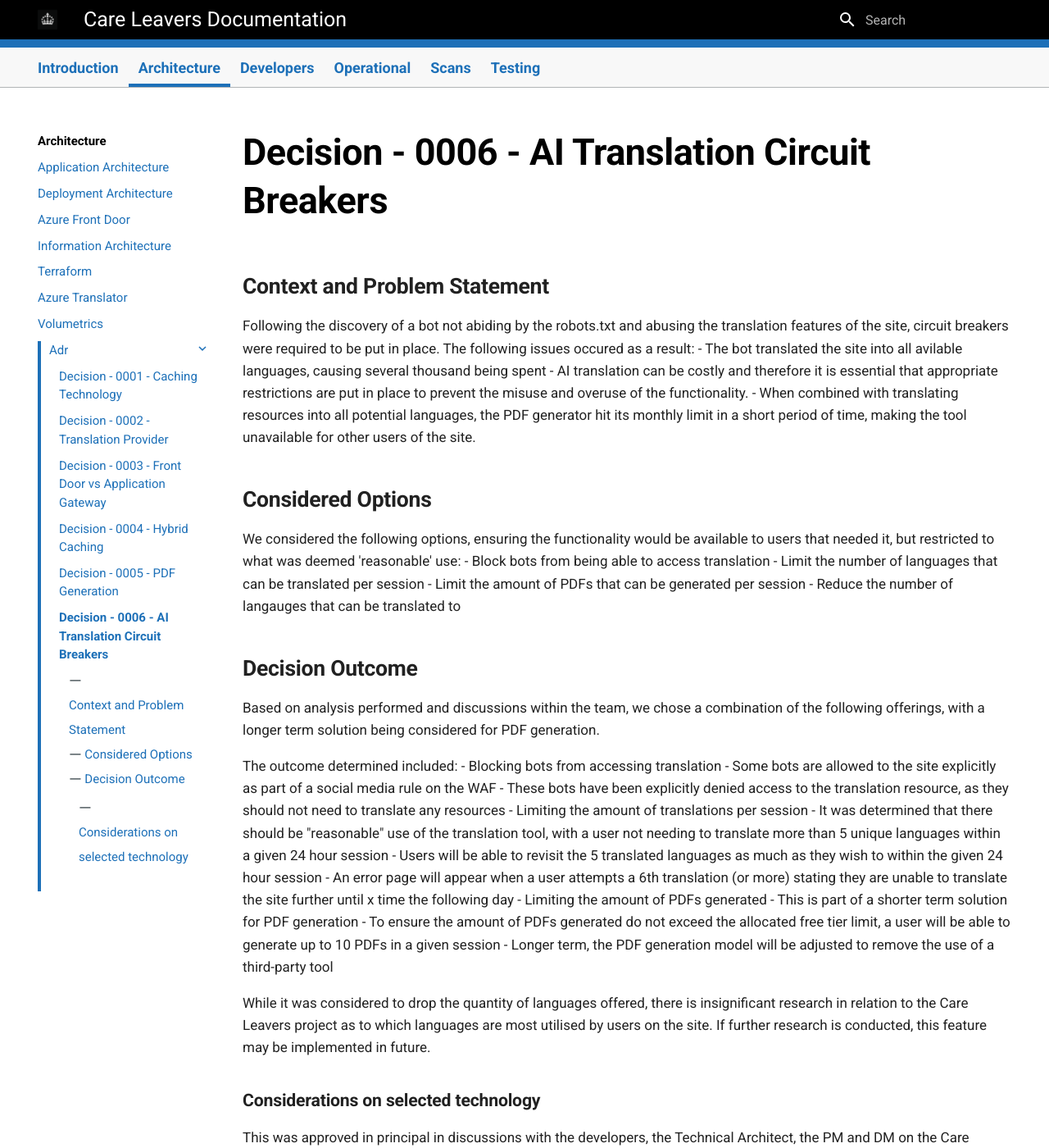
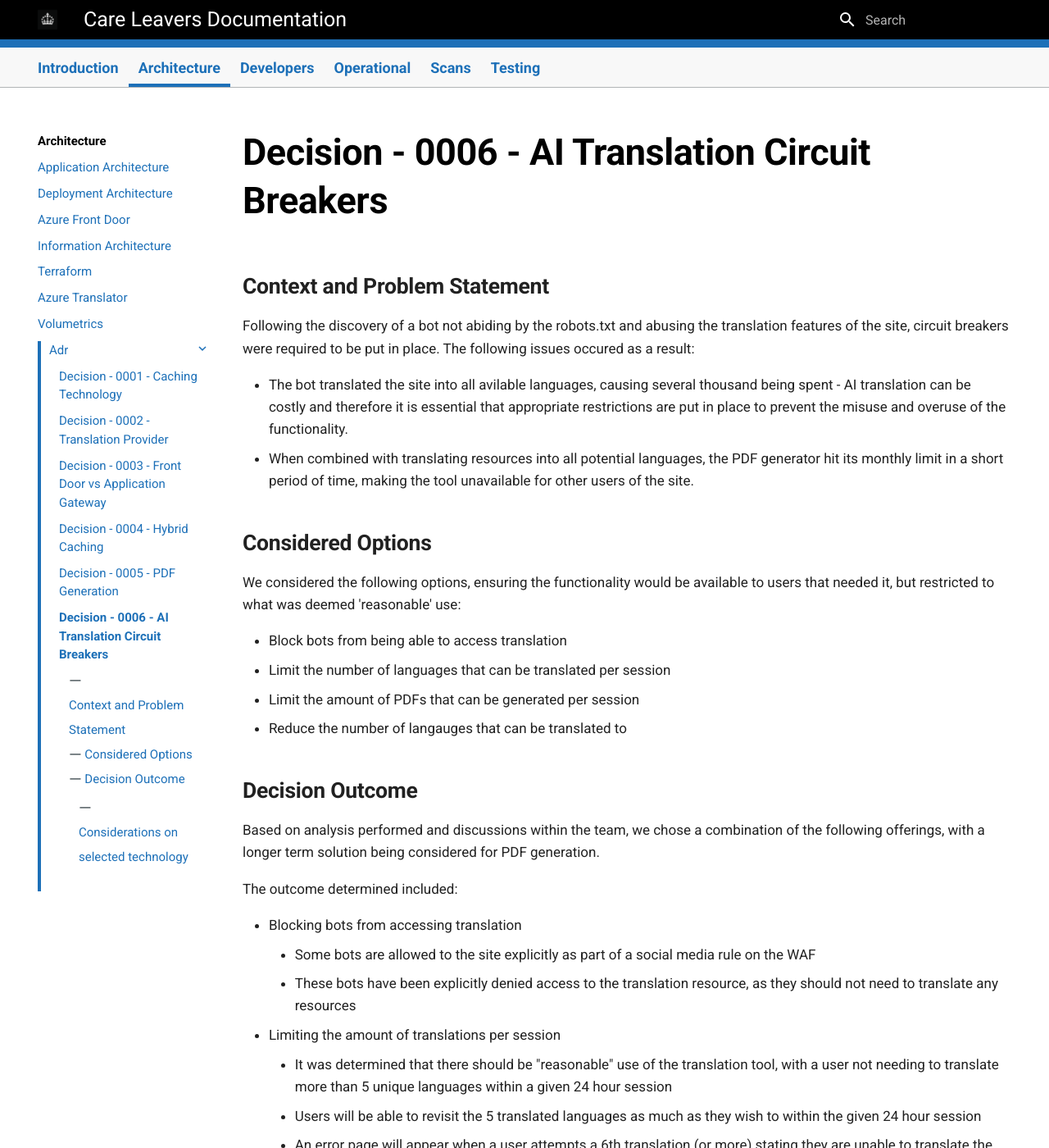
Before and after one commit to DFE-Digital/care-leavers, an MkDocs documentation site: the page built from docs/architecture/adr/006-ai-translation-circuit-breakers.md, in a window 1280 px wide and 1400 px high. Shown: the whole window at 82% size. Built offline with MkDocs 1.6.1 and Material for MkDocs 9.7.7, drawn with Linux system fonts in a browser that asks for light colours; part of the change alters nothing that is shown; some of the changed text lies outside the part shown.

Commit message:
Reformatting the documentation (#425)
* CL-333 ADR for AI translation

* CL-333 Reformatting document

```diff
--- a/docs/architecture/adr/006-ai-translation-circuit-breakers.md
+++ b/docs/architecture/adr/006-ai-translation-circuit-breakers.md
@@ -3,12 +3,14 @@
 ## Context and Problem Statement
 
 Following the discovery of a bot not abiding by the robots.txt and abusing the translation features of the site, circuit breakers were required to be put in place. The following issues occured as a result:
+
 - The bot translated the site into all avilable languages, causing several thousand being spent - AI translation can be costly and therefore it is essential that appropriate restrictions are put in place to prevent the misuse and overuse of the functionality.
 - When combined with translating resources into all potential languages, the PDF generator hit its monthly limit in a short period of time, making the tool unavailable for other users of the site.
 
 ## Considered Options
 
 We considered the following options, ensuring the functionality would be available to users that needed it, but restricted to what was deemed 'reasonable' use:
+
 - Block bots from being able to access translation
 - Limit the number of languages that can be translated per session
 - Limit the amount of PDFs that can be generated per session
@@ -20,6 +22,18 @@ We considered the following options, ensuring the functionality would be availab
 Based on analysis performed and discussions within the team, we chose a combination of the following offerings, with a longer term solution being considered for PDF generation.
 
 The outcome determined included:
+
+- Blocking bots from accessing translation
+    - Some bots are allowed to the site explicitly as part of a social media rule on the WAF
+    - These bots have been explicitly denied access to the translation resource, as they should not need to translate any resources
+- Limiting the amount of translations per session
+    - It was determined that there should be "reasonable" use of the translation tool, with a user not needing to translate more than 5 unique languages within a given 24 hour session
+    - Users will be able to revisit the 5 translated languages as much as they wish to within the given 24 hour session
+    - An error page will appear when a user attempts a 6th translation (or more) stating they are unable to translate the site further until x time the following day
+- Limiting the amount of PDFs generated
+    - This is part of a shorter term solution for PDF generation
+    - To ensure the amount of PDFs generated do not exceed the allocated free tier limit, a user will be able to generate up to 10 PDFs in a given session
+    - Longer term, the PDF generation model will be adjusted to remove the use of a third-party tool
 - Blocking bots from accessing translation
   - Some bots are allowed to the site explicitly as part of a social media rule on the WAF
   - These bots have been explicitly denied access to the translation resource, as they should not need to translate any resources
```
